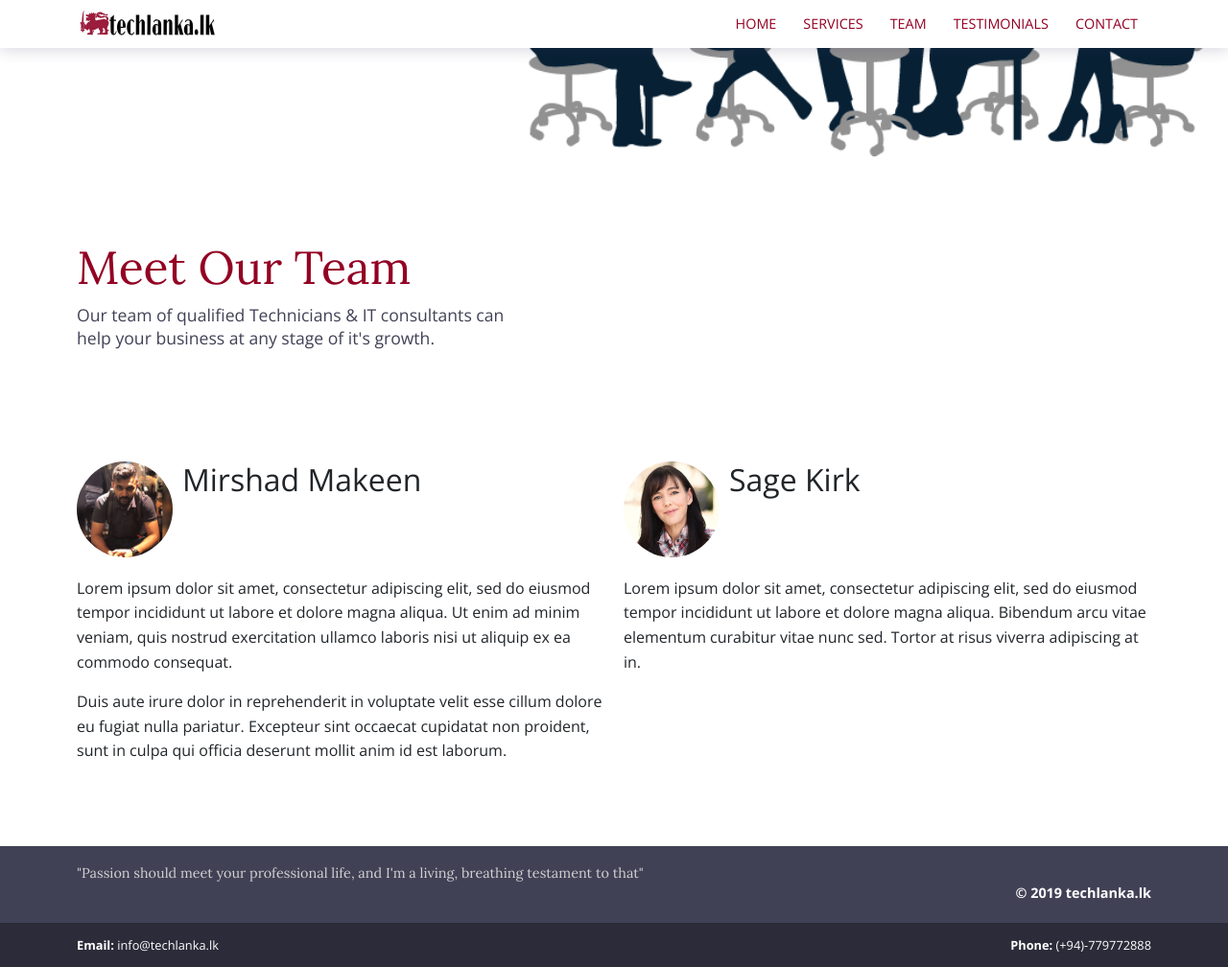
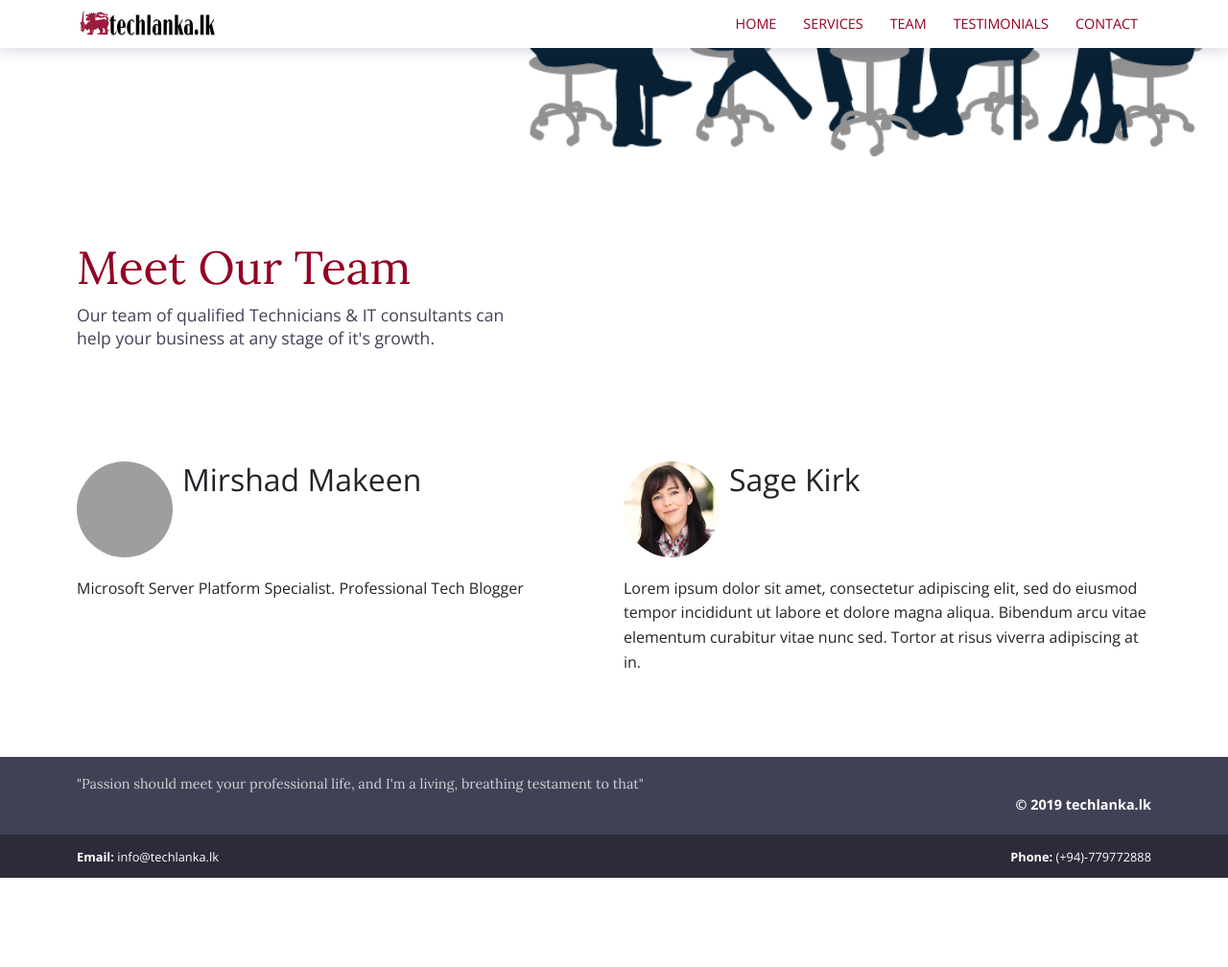
Before and after one commit to techlanka/business, a Jekyll site: the page built from team.html, in a window 1280 px wide. Shown: the whole page at 96% size. Built offline with Jekyll 4.4.1, drawn with Linux system fonts in a browser that asks for light colours; after the commit the page ends 915 px from its top, so only the background shows below that; grey boxes are pictures that could not be loaded.

Commit message:
Update peter-van-eijk.md

```diff
--- a/_team/peter-van-eijk.md
+++ b/_team/peter-van-eijk.md
@@ -1,11 +1,9 @@
 ---
 title: 'Mirshad Makeen'
-image: '/images/team/peter-van-eijk-711986-unsplash.jpg'
+image: '/images/team/mir.jpg'
 jobtitle: 'Technical Director'
 email: 'info@techlanka.lk'
 linkedinurl: 'https://www.linkedin.com/mirshadmakeen'
 ---
 
-Lorem ipsum dolor sit amet, consectetur adipiscing elit, sed do eiusmod tempor incididunt ut labore et dolore magna aliqua. Ut enim ad minim veniam, quis nostrud exercitation ullamco laboris nisi ut aliquip ex ea commodo consequat.
-
-Duis aute irure dolor in reprehenderit in voluptate velit esse cillum dolore eu fugiat nulla pariatur. Excepteur sint occaecat cupidatat non proident, sunt in culpa qui officia deserunt mollit anim id est laborum.
+Microsoft Server Platform Specialist. Professional Tech Blogger
```
